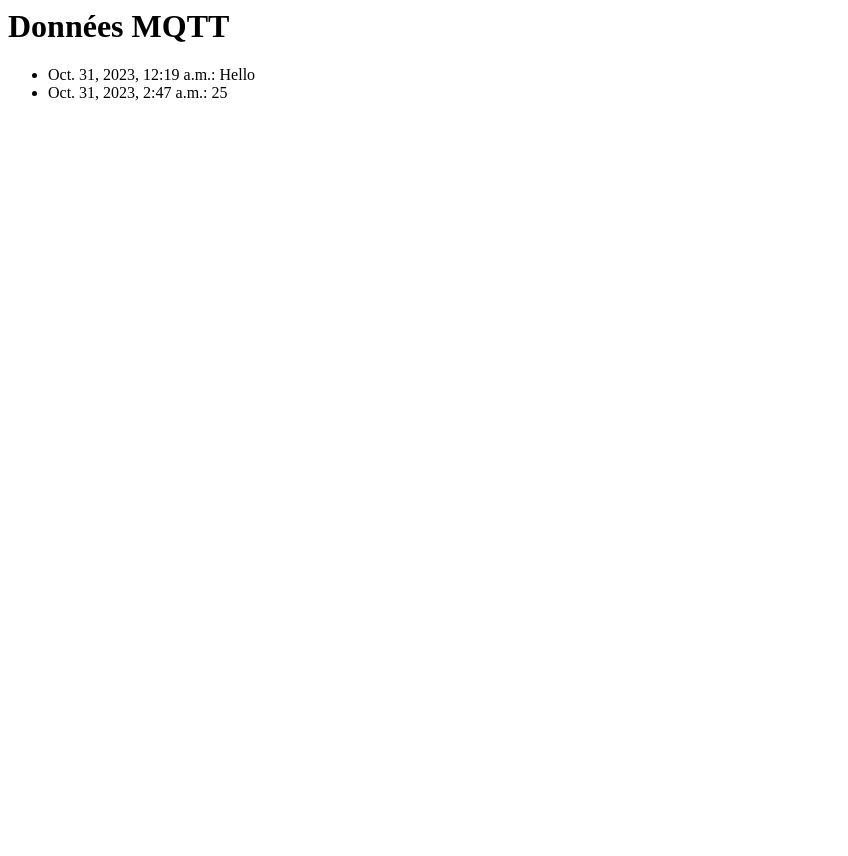
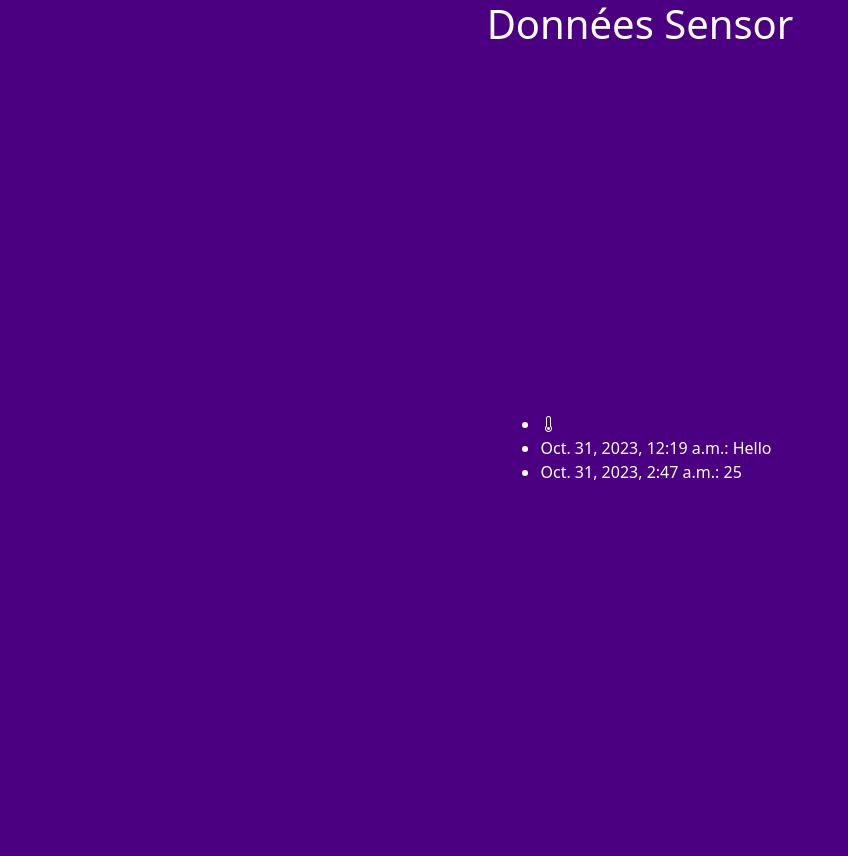
Before and after one commit to yann004/DataMqtt, a Django app: page /mqtt-data/ in a window 1280 px wide. Shown: the whole page, without its empty margins (0-848 px from the left). Before the commit the page ends 101 px from the top, so only its background shows below. Run offline with Django 4.2, Linux system fonts and the light colour scheme; data comes from the database, SQL or seed files in the repository; both versions use the stored data as it was after the commit; some libraries are stand-ins or nearby versions.

Commit message:
one part

```diff
--- a/myApp/myApp/settings.py
+++ b/myApp/myApp/settings.py
@@ -29,9 +29,9 @@ ALLOWED_HOSTS = []
 
 # settings.py
 
-MQTT_BROKER_HOST = "your_mqtt_broker_host"
+MQTT_BROKER_HOST = "tcp://broker.hivemq.com:1883"
 MQTT_BROKER_PORT = 1883  # Le port MQTT par défaut
-MQTT_TOPIC = "your_mqtt_topic"
+MQTT_TOPIC = "sensor/data"
 
 
 
--- a/myApp/myApp_app/templates/myApp_app/data.html
+++ b/myApp/myApp_app/templates/myApp_app/data.html
@@ -1,15 +1,36 @@
-<!-- mqtt_app/templates/mqtt_app/mqttdata_list.html -->
-
+<!DOCTYPE html>
 <html>
 <head>
     <title>Données MQTT</title>
+
+     <!-- Lien vers Bootstrap Icons pour les icônes -->
+     <link rel="stylesheet" href="https://cdn.jsdelivr.net/npm/bootstrap-icons@1.26.3/font/bootstrap-icons.css">
+     <!-- Lien vers Bootstrap CSS pour la mise en page -->
+     <link rel="stylesheet" href="https://cdn.jsdelivr.net/npm/bootstrap@5.3.0/dist/css/bootstrap.min.css">
+    <style>
+        /* Style personnalisé pour le fond */
+        body {
+            background-color: indigo;
+            color: white;
+        }
+    </style>
 </head>
 <body>
-    <h1>Données MQTT</h1>
-    <ul>
-        {% for data in mqttdata_list %}
-            <li>{{ data.timestamp }}: {{ data.data }}</li>
-        {% endfor %}
-    </ul>
+    <h1 class="text-center">Données Sensor</h1>
+    <div class="container d-flex justify-content-center align-items-center" style="height: 100vh;">
+        <div class="data-container">
+            <ul>
+                <!-- Exemple de données avec icône de thermomètre Bootstrap -->
+                <li>
+                    <i class="bi bi-thermometer"></i>
+                    {% for data in mqttdata_list %}
+                    <li>{{ data.timestamp }}: {{ data.data }}</li>
+                {% endfor %}
+                </li>
+
+                <!-- Vous pouvez ajouter davantage de données en utilisant une boucle comme dans votre exemple -->
+            </ul>
+        </div>
+    </div>
 </body>
 </html>
```
Also changed, not shown: myApp/myApp_app/mqtt.py (+4 -3 lines), myApp/db.sqlite3.
